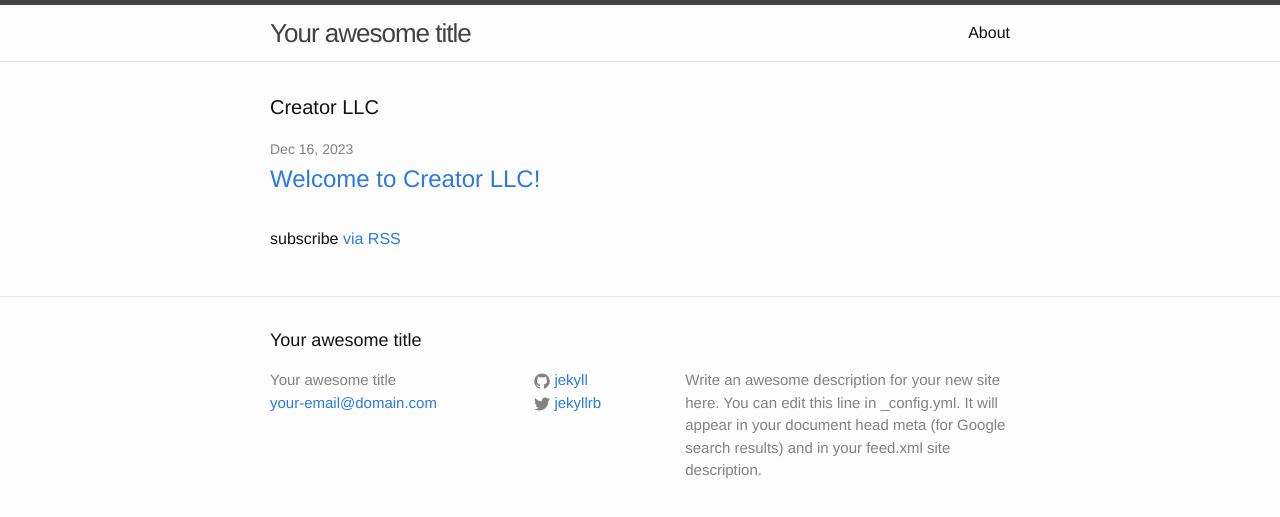
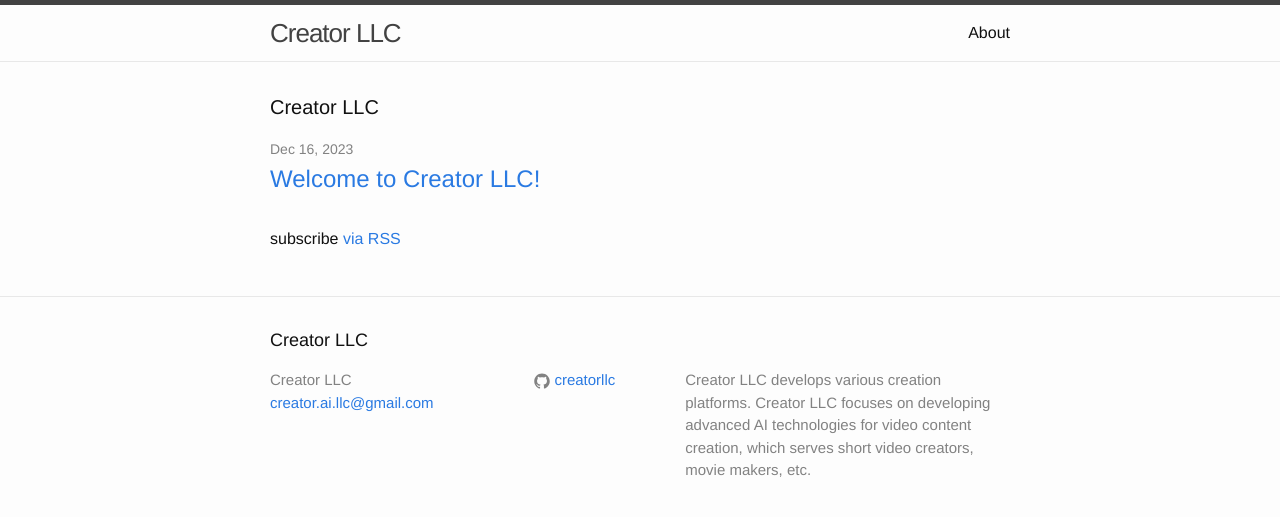
Before and after one commit to CreatorLLC/CreatorLLC.github.io, a Jekyll site: the page built from index.html, in a window 1280 px wide. Shown: the top 517 px of the page. Built offline with Jekyll 4.4.1, drawn with Linux system fonts in a browser that asks for light colours.

Commit message:
Update _config.yml

```diff
--- a/_config.yml
+++ b/_config.yml
@@ -1,14 +1,12 @@
 # Site settings
-title: Your awesome title
-email: your-email@domain.com
+title: Creator LLC
+email: creator.ai.llc@gmail.com
 description: > # this means to ignore newlines until "baseurl:"
-  Write an awesome description for your new site here. You can edit this
-  line in _config.yml. It will appear in your document head meta (for
-  Google search results) and in your feed.xml site description.
-baseurl: "/example" # the subpath of your site, e.g. /blog/
-url: "http://jekyll.github.io" # the base hostname & protocol for your site
-twitter_username: jekyllrb
-github_username:  jekyll
+  Creator LLC develops various creation platforms. Creator LLC focuses on developing advanced AI technologies for video content creation, which serves short video creators, movie makers, etc.
+baseurl: "/" # the subpath of your site, e.g. /blog/
+url: "https://creatorllc.github.io/" # the base hostname & protocol for your site
+# twitter_username: jekyllrb
+github_username:  creatorllc
 
 # Build settings
 markdown: kramdown
```
